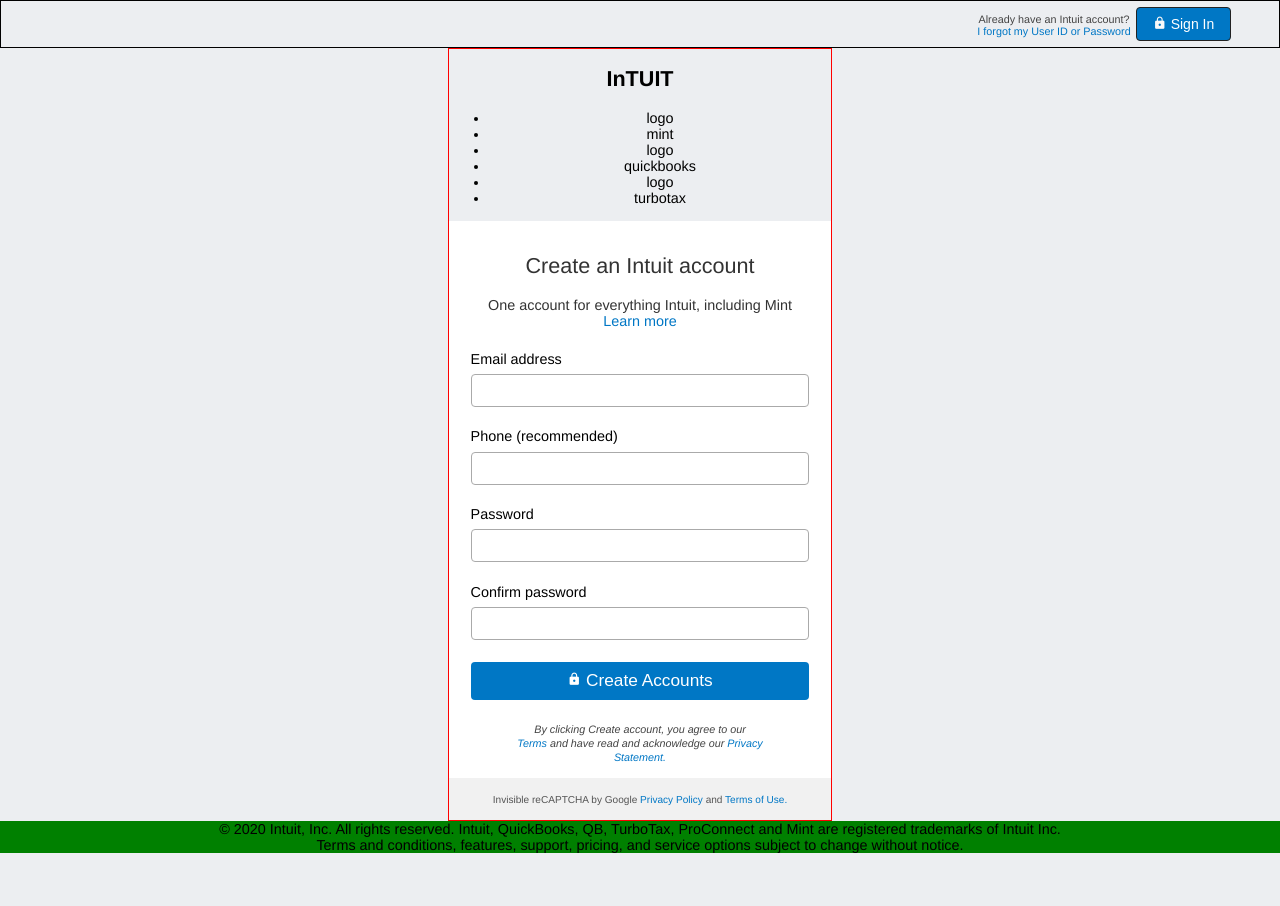
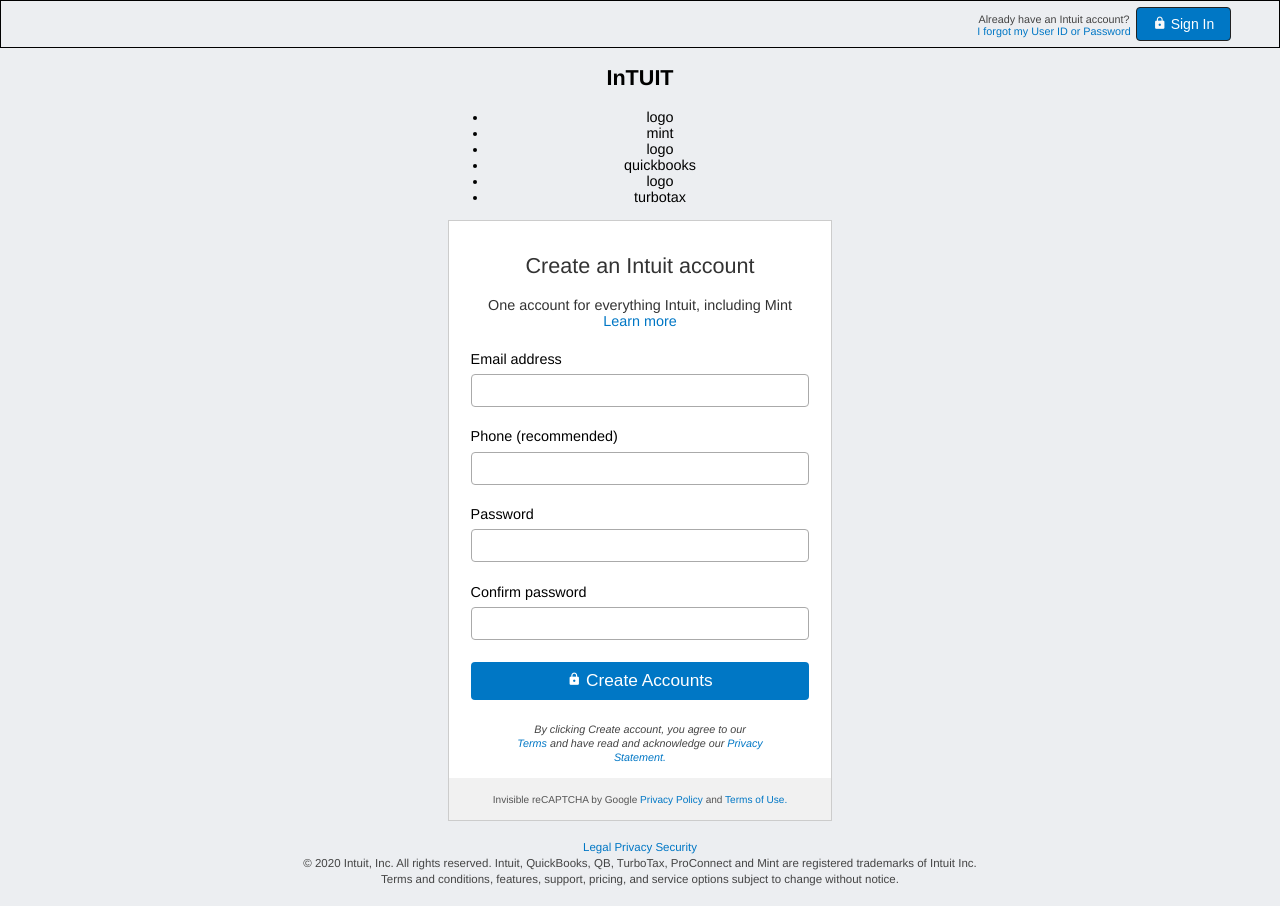
Before and after one commit to TSHEPO-CLOUD/HTML-Forms, a website: page index.html in a window 1280 px wide. Before the commit the page ends 853 px from the top, so only its background shows below. Drawn offline with Linux system fonts and the light colour scheme.

Commit message:
Add style to footer element
-Add border to container footer class and form-container
-Reorganize index.css

```diff
--- a/index.css
+++ b/index.css
@@ -63,12 +63,24 @@
 
   main .container {
     flex-basis: 30%;
-    border: 1px solid red;
+  }
+
+
+  .container-footer {
+      font-size: 0.7em;
+      background-color: #f1f1f1;
+      color: #555;
+      padding: 1.5em;
+      border: 1px solid #ccc;
+      border-top: none;
   }
 
   /* == Footer == */
   footer {
-    background-color: green;
+    color: #444;
+    font-size: 0.8em;
+    padding: 1.6em;
+    line-height: 1.4;
   }
 
   footer p {
@@ -76,28 +88,21 @@
     padding: 0;
   }
 
-  /* == Container == */
-
-  .container-footer {
-      font-size: 0.7em;
-      background-color: #f1f1f1;
-      color: #555;
-      padding: 1.5em;
-  }
-
   /* == Form Container == */
-
-  .form-container-header {
-    color: #333;
-  }
-
-  .form-container h2 {
-    font-weight:normal;
-  }
 
   .form-container {
     background-color: #fff;
     padding: 1em 1.5em;
+    border: 1px solid #ccc;
+    border-bottom: none;
+  }
+
+  .form-container-header {
+      color: #333;
+  }
+
+    .form-container h2 {
+      font-weight:normal;
   }
 
   .form-control {
--- a/index.html
+++ b/index.html
@@ -82,6 +82,7 @@
     </main>
 
     <footer>
+        <span><a href="#">Legal</a> <a href="#">Privacy</a> <a href="#">Security</a></span>
         <p>© 2020 Intuit, Inc. All rights reserved. Intuit, QuickBooks, QB, TurboTax, ProConnect and Mint are registered trademarks of Intuit Inc.</p>
         <p>Terms and conditions, features, support, pricing, and service options subject to change without notice.</p>
     </footer>
```
